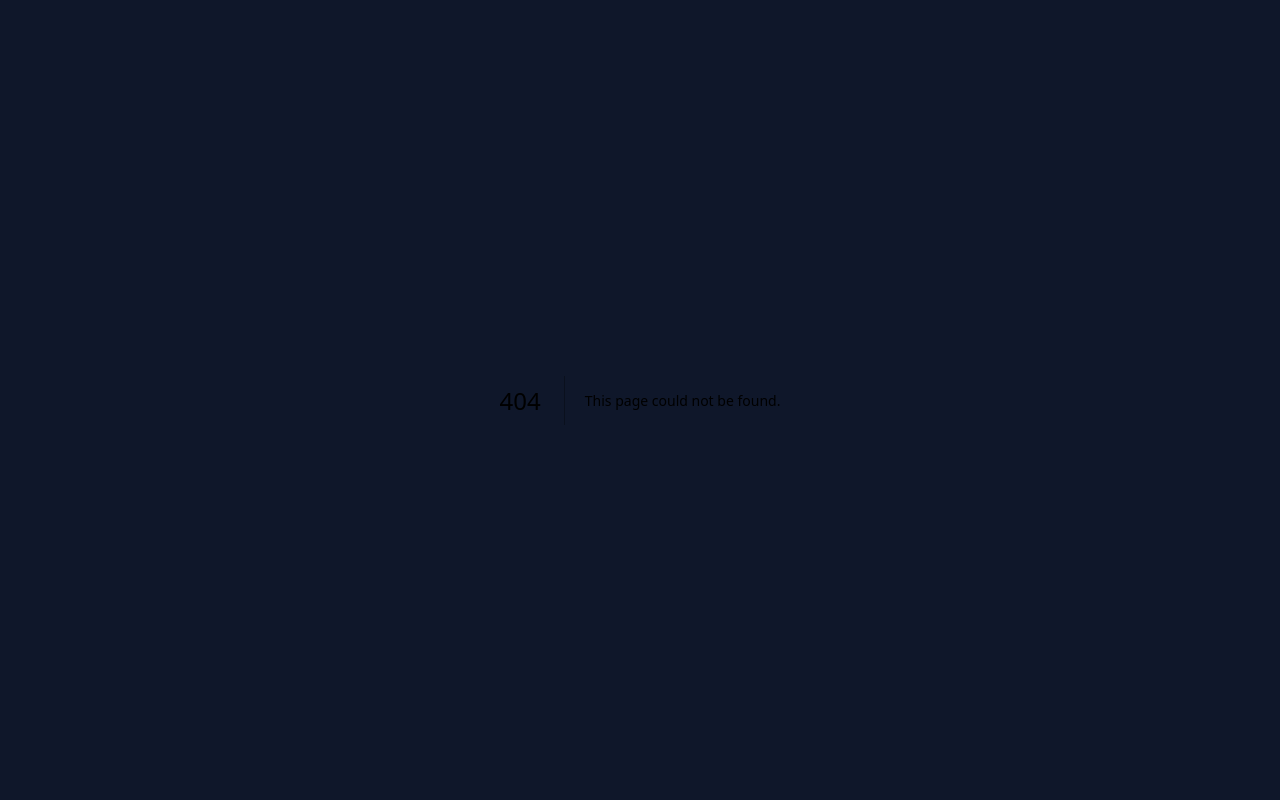
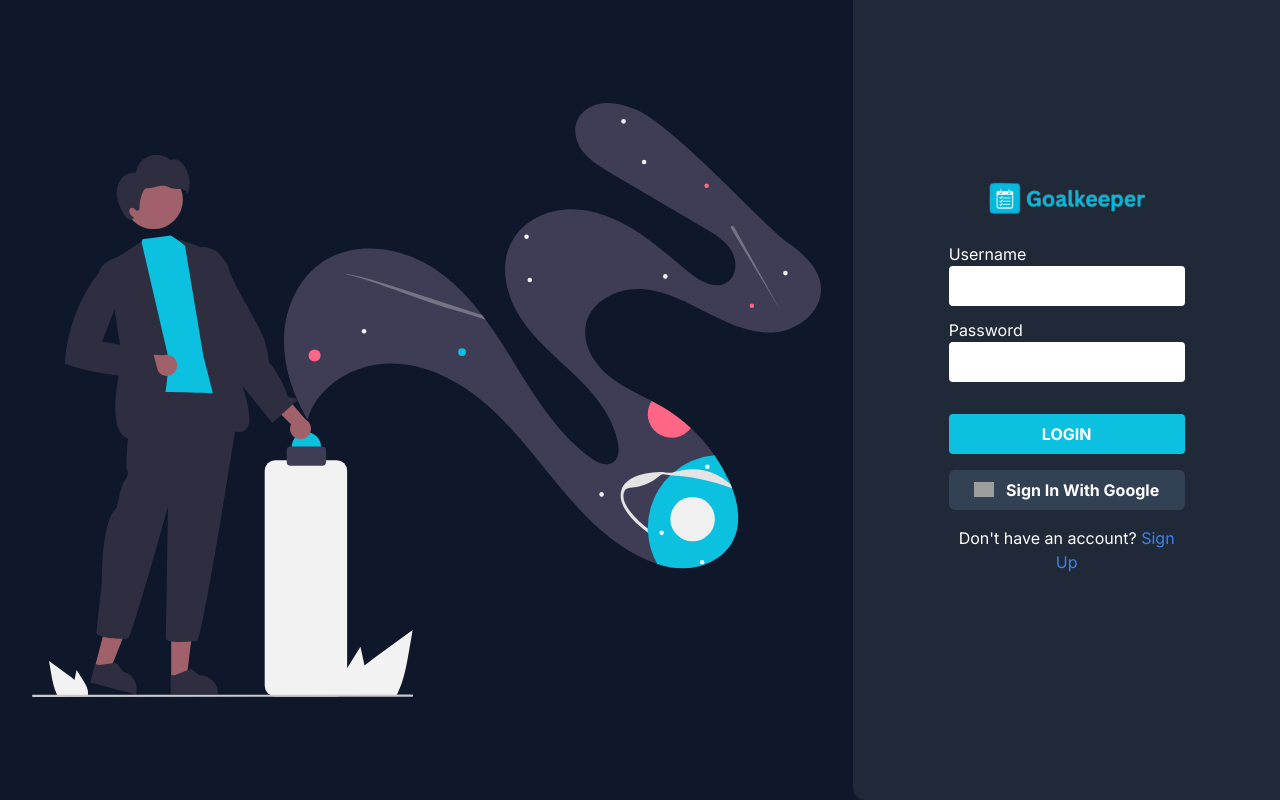
Before and after one commit to azrael3199/goalkeeper-web, a Next.js app: page /auth in a window 1280 px wide. Before the commit this address had no page. Built offline with nearby package versions, Linux system fonts and the light colour scheme; grey boxes are pictures that could not be loaded.

Commit message:
feat: add login screen

```diff
--- /dev/null
+++ b/src/app/auth/Login.tsx
@@ -0,0 +1,58 @@
+'use client';
+
+import SignInWithGoogle from '@root/components/client/SignInWithGoogle';
+import React from 'react';
+
+const Login = () => (
+  <div className="p-3 rounded-md text-left">
+    <form>
+      <div className="mb-3">
+        <label
+          htmlFor="username"
+          className="block text-gray-800 dark:text-white"
+        >
+          Username
+        </label>
+        <input
+          type="text"
+          id="username"
+          className="w-full border-gray-300 dark:border-gray-600 p-2 rounded"
+        />
+      </div>
+      <div className="mb-8">
+        <label
+          htmlFor="password"
+          className="block text-gray-800 dark:text-white"
+        >
+          Password
+        </label>
+        <input
+          type="password"
+          id="password"
+          className="w-full border-gray-300 dark:border-gray-600 p-2 rounded"
+        />
+      </div>
+      <div className="text-center mb-4">
+        <button
+          type="submit"
+          className="bg-primary hover:bg-cyan-500 text-white py-2 px-4 rounded w-full"
+        >
+          <b className="uppercase">Login</b>
+        </button>
+      </div>
+      <div className="flex items-center justify-center w-full mb-4">
+        <SignInWithGoogle onClick={() => {}} />
+      </div>
+    </form>
+    <div className="mt-4 text-center w-full">
+      <p className="mb-4 text-gray-800 dark:text-white">
+        Don&apos;t have an account?{' '}
+        <a href="/signup" className="text-blue-500">
+          Sign Up
+        </a>
+      </p>
+    </div>
+  </div>
+);
+
+export default Login;
--- /dev/null
+++ b/src/app/auth/page.tsx
@@ -0,0 +1,47 @@
+import Image from 'next/image';
+import Login from './Login';
+
+function LoginPage() {
+  return (
+    <div className="h-screen">
+      <div className="md:flex h-full">
+        {/* Left Side: SVG Image */}
+        <div className="md:w-2/3 md:h-full w-full h-1/3">
+          <div className="flex items-center justify-center h-full">
+            <div className="p-8 animate-fade-in">
+              <Image
+                src="/illustrations/authentication.svg"
+                alt="Image"
+                width={900}
+                height={900}
+              />
+            </div>
+          </div>
+        </div>
+
+        {/* Right Side: Login Panel | SignUp Panel */}
+        <div className="py-10 px-10 md:w-1/3 md:h-full w-full h-2/3 flex items-center justify-center dark:bg-gray-800 rounded-t-xl md:rounded-t-none md:rounded-l-xl">
+          <div className="md:w-3/4">
+            <div className="flex w-full items-center justify-center">
+              <Image
+                src="/goalkeeper-main.svg"
+                alt="Goalkeeper"
+                style={{
+                  height: '60%',
+                  width: '60%',
+                }}
+                height={10}
+                width={10}
+              />
+            </div>
+            <div className="py-4">
+              <Login />
+            </div>
+          </div>
+        </div>
+      </div>
+    </div>
+  );
+}
+
+export default LoginPage;
--- a/src/app/dashboard/page.tsx
+++ b/src/app/dashboard/page.tsx
@@ -1,4 +1,4 @@
-import ProtectedRoute from '@root/components/client/ProtectedRoute/ProtectedRoute';
+import ProtectedRoute from '@root/components/client/ProtectedRoute';
 import React from 'react';
 
 const Dashboard: React.FC = () => (
--- a/src/app/login/page.tsx
+++ /dev/null
@@ -1,7 +0,0 @@
-import React from 'react';
-
-function Login() {
-  return <div>Login</div>;
-}
-
-export default Login;
--- a/src/app/page.tsx
+++ b/src/app/page.tsx
@@ -1,7 +1,7 @@
 'use client';
 
-import Navbar from '@root/components/client/Navbar/Navbar';
-import OnboardingSlide from '@root/components/server/OnboardingSlide/OnboardingSlide';
+import Navbar from '@root/components/client/Navbar';
+import OnboardingSlide from '@root/components/server/OnboardingSlide';
 import React, { useEffect, useState } from 'react';
 import { I18nextProvider } from 'react-i18next';
 import i18n from '../i18n';
@@ -83,7 +83,7 @@ const LandingPage = () => {
               </div>
             ))}
           </div>
-          <div className="absolute sm:bottom-2 md:bottom-6 w-full flex justify-center mt-6">
+          <div className="absolute bottom-2 md:bottom-6 w-full flex justify-center mt-6">
             {slides.map((slide, index) => (
               <div
                 role="tab"
--- a/src/components/client/Navbar/Navbar.tsx
+++ b/src/components/client/Navbar.tsx
@@ -1,13 +1,14 @@
 'use client';
 
 import env from '@root/environment';
+import paths from '@root/routes';
 import { useRouter } from 'next/navigation';
 
 const Navbar = () => {
   const router = useRouter();
 
   const navigateToLogin = () => {
-    router.push('/login');
+    router.push(paths.auth);
   };
 
   return (
--- a/src/components/client/ProtectedRoute/ProtectedRoute.tsx
+++ b/src/components/client/ProtectedRoute.tsx
@@ -3,6 +3,7 @@
 import { useRouter } from 'next/navigation';
 import React, { useContext, useEffect } from 'react';
 import { AuthContext } from '@root/context/AuthContext';
+import paths from '@root/routes';
 
 interface ProtectedRouteProps {
   children: React.ReactNode;
@@ -15,7 +16,7 @@ const ProtectedRoute: React.FC<ProtectedRouteProps> = ({ children }) => {
   useEffect(() => {
     if (!authState.isAuthenticated) {
       // Redirect to login page if the user is not authenticated
-      router.push('/login');
+      router.push(paths.auth);
     }
   }, [authState.isAuthenticated, router]);
 
--- /dev/null
+++ b/src/components/client/SignInWithGoogle.tsx
@@ -0,0 +1,29 @@
+'use client';
+
+import Image from 'next/image';
+import React from 'react';
+
+type ISignInWithGoogleProps = {
+  onClick: () => void;
+};
+
+const SignInWithGoogle = ({ onClick }: ISignInWithGoogleProps) => (
+  <div
+    className="flex items-center justify-center py-2 bg-white dark:bg-slate-700 dark:hover:bg-slate-600 w-fit rounded-md w-full"
+    role="button"
+    tabIndex={0}
+    onClick={onClick}
+    onKeyDown={onClick}
+  >
+    <Image
+      alt="Sign in with Google"
+      src="https://upload.wikimedia.org/wikipedia/commons/5/53/Google_%22G%22_Logo.svg"
+      width={20}
+      height={20}
+      style={{ objectFit: 'contain', objectPosition: 'center' }}
+    />
+    <p className="ml-3 font-bold dark:text-white">Sign In With Google</p>
+  </div>
+);
+
+export default SignInWithGoogle;
--- /dev/null
+++ b/src/routes.ts
@@ -0,0 +1,5 @@
+const paths = {
+  auth: '/auth',
+};
+
+export default paths;
```
Also changed, not shown: .eslintrc.json, public/goalkeeper-main.svg (added), src/components/server/OnboardingSlide.tsx (renamed from src/components/server/OnboardingSlide/OnboardingSlide.tsx).
